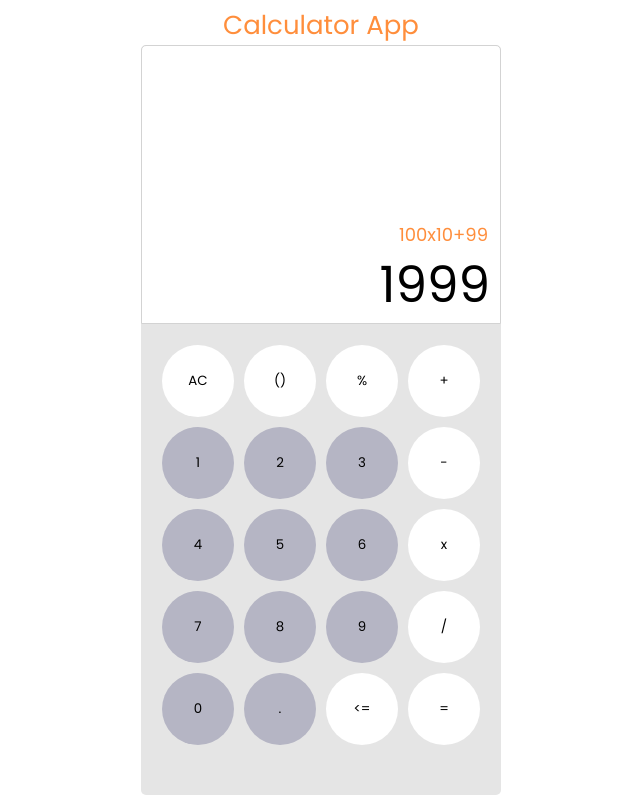
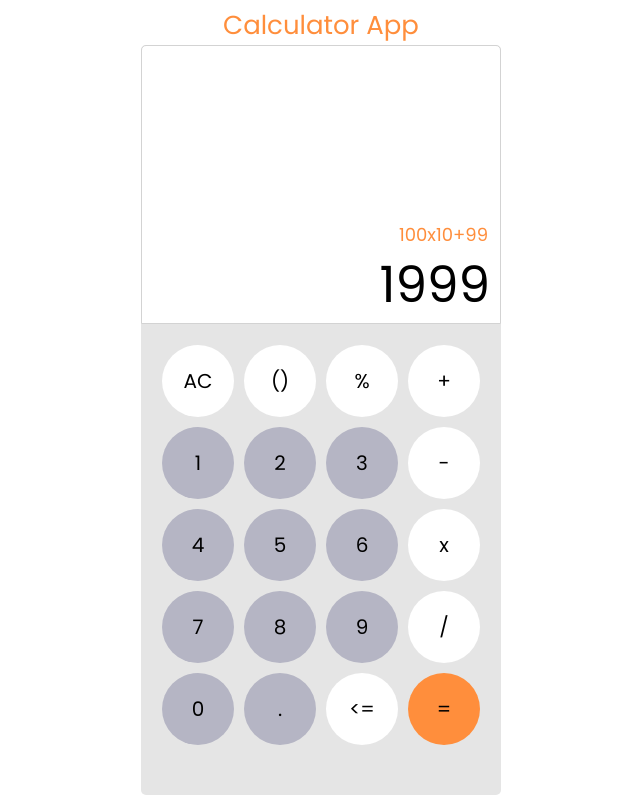
Before and after one commit to valdir-ti/react-calculator, a React (Create React App) app: page / in a window 1280 px wide. Shown: the whole page, without its empty margins (319-959 px from the left). Built offline with nearby package versions, Linux system fonts and the light colour scheme.

Commit message:
feat: styling buttons

```diff
--- a/src/components/Body/index.tsx
+++ b/src/components/Body/index.tsx
@@ -23,6 +23,6 @@ export function Body() {
       <Button name='0' value='0'/>
       <Button name='.' value='.'/>
       <Button name='<=' background='#fff' value='return'/>
-      <Button name='=' background='#fff' value='total'/>
+      <Button name='=' background='#FF8E3C' value='total'/>
   </Container>
 }
--- a/src/components/Button/index.tsx
+++ b/src/components/Button/index.tsx
@@ -12,5 +12,5 @@ export function Button({ name, background = '#b5b5c4', value }: IButton) {
         alert(`handleButton clicked ${value}`)
     }
 
-    return <ButtonApp style={{backgroundColor: background}} onClick={handleClick}>{name}</ButtonApp>
+    return <ButtonApp style={{backgroundColor: background, fontSize:20}} onClick={handleClick}>{name}</ButtonApp>
 }
```
